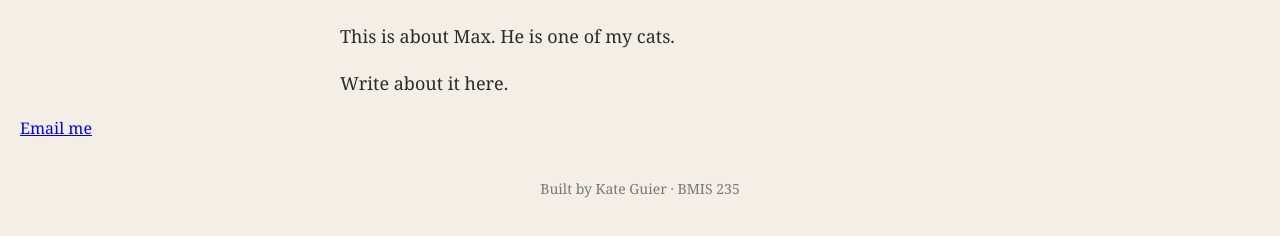
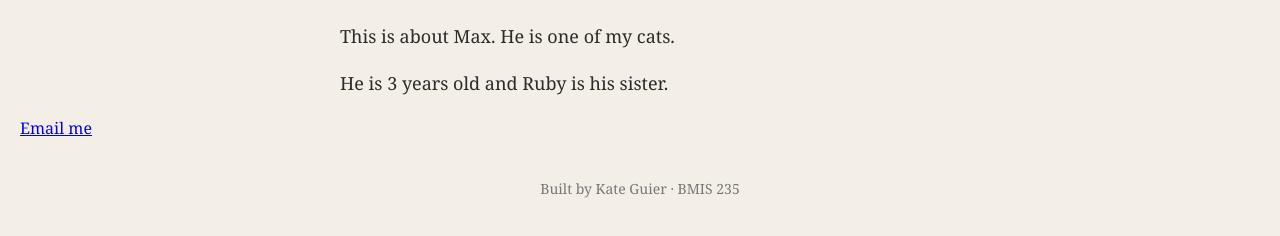
Before and after one commit to kateAG/bmis235-html-3, a plain HTML site: page max.html in a window 1280 px wide. Shown: the part 172-408 px from the top of the page. Drawn offline with Linux system fonts and the light colour scheme.

Commit message:
Update Max's description and age in max.html

```diff
--- a/max.html
+++ b/max.html
@@ -30,7 +30,7 @@
 
 <h1>Max</h1>
 <p>This is about Max. He is one of my cats.</p>
-<p>Write about it here.</p>
+<p>He is 3 years old and Ruby is his sister.</p>
 <a href="mailto:kguier@zagmail.gonzaga.edu">Email me</a>
 <!-- Footer: fill in your name -->
 <footer>Built by Kate Guier &middot; BMIS 235</footer>
```
